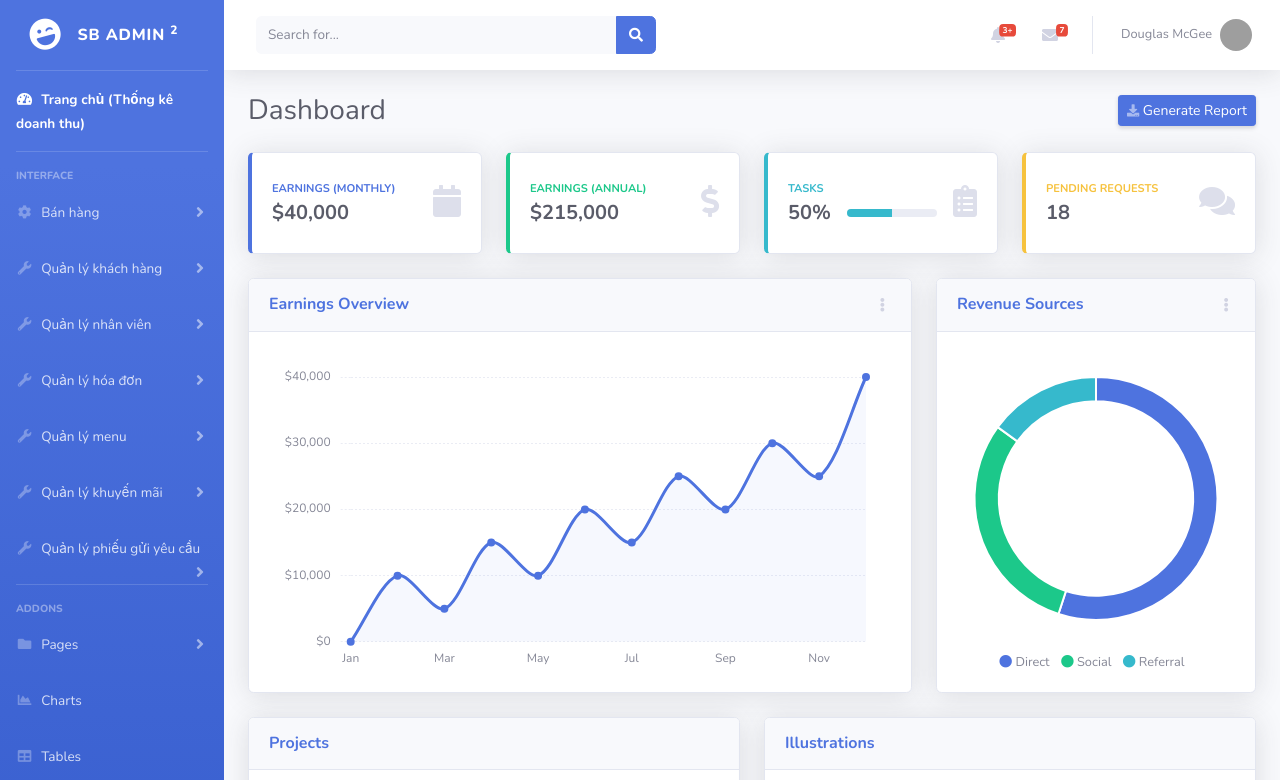
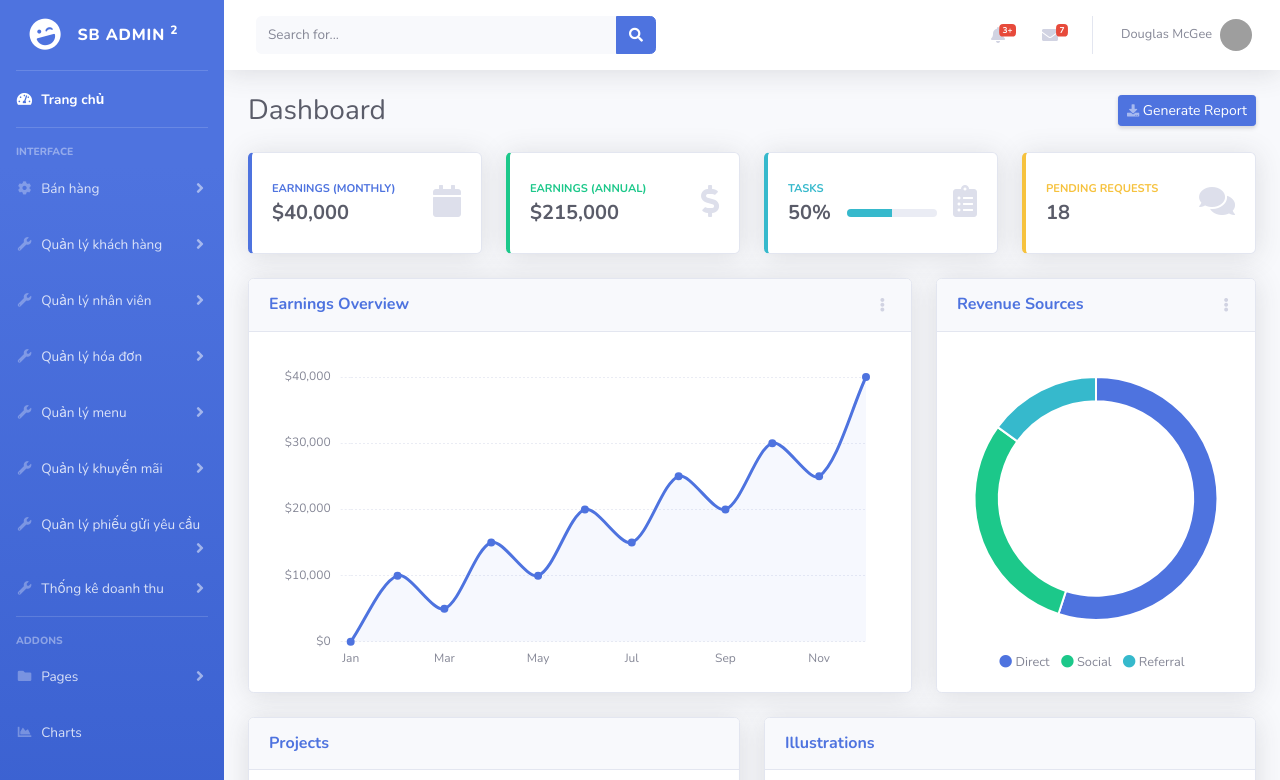
Before and after one commit to SyThanhh/quan-ly-quan-cafe, a PHP site: page /page_manage.php in a window 1280 px wide. Shown: the top 780 px of the page. Run offline with PHP 8.4, Linux system fonts and the light colour scheme; grey boxes are pictures that could not be loaded.

Commit message:
update first

```diff
--- a/common/menu/siderbar.php
+++ b/common/menu/siderbar.php
@@ -15,7 +15,7 @@
 <li class="nav-item active">
     <a class="nav-link" href="index.html">
         <i class="fas fa-fw fa-tachometer-alt"></i>
-        <span>Trang chủ (Thống kê doanh thu)</span></a>
+        <span>Trang chủ</span></a>
 </li>
 
 <!-- Divider -->
@@ -155,7 +155,23 @@
         </div>
     </div>
 </li>
-
+<li class="nav-item">
+    <a class="nav-link collapsed" href="#" data-toggle="collapse" data-target="#manageStatistical"
+        aria-expanded="true" aria-controls="manageStatistical">
+        <i class="fas fa-fw fa-wrench"></i>
+        <span>Thống kê doanh thu</span>
+    </a>
+    <div id="manageStatistical" class="collapse" aria-labelledby="headingUtilities"
+        data-parent="#accordionSidebar">
+        <div class="bg-white py-2 collapse-inner rounded">
+            <h6 class="collapse-header">Custom Utilities:</h6>
+            <a class="collapse-item" href="utilities-color.html">Colors</a>
+            <a class="collapse-item" href="utilities-border.html">Borders</a>
+            <a class="collapse-item" href="utilities-animation.html">Animations</a>
+            <a class="collapse-item" href="utilities-other.html">Other</a>
+        </div>
+    </div>
+</li>
 
 <!-- Divider -->
 <hr class="sidebar-divider">
```
